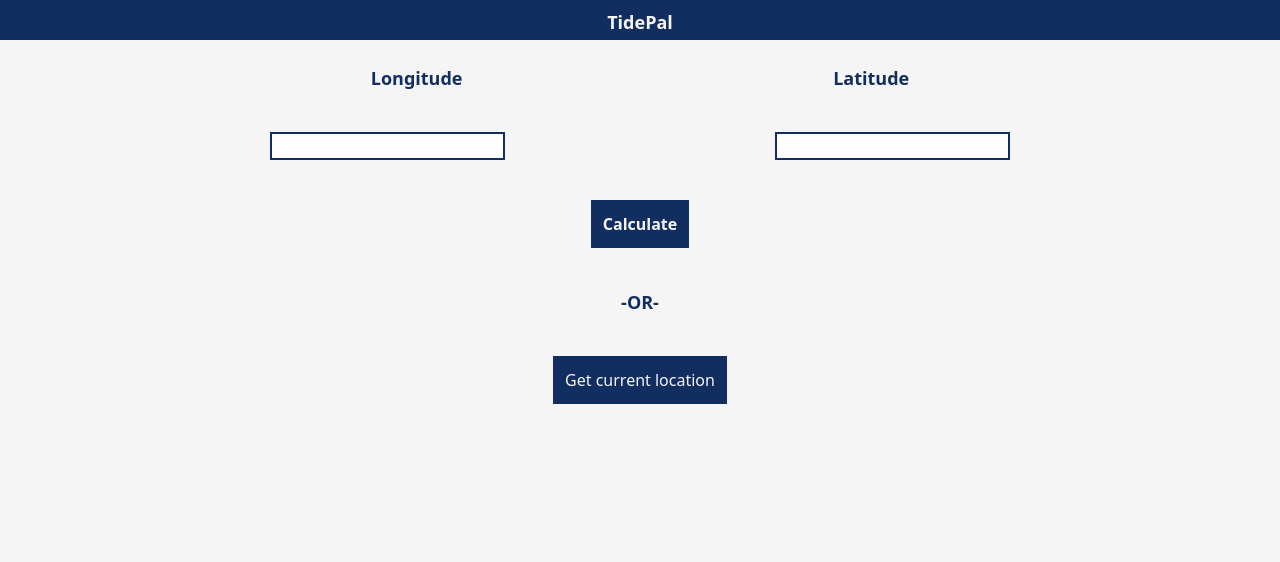
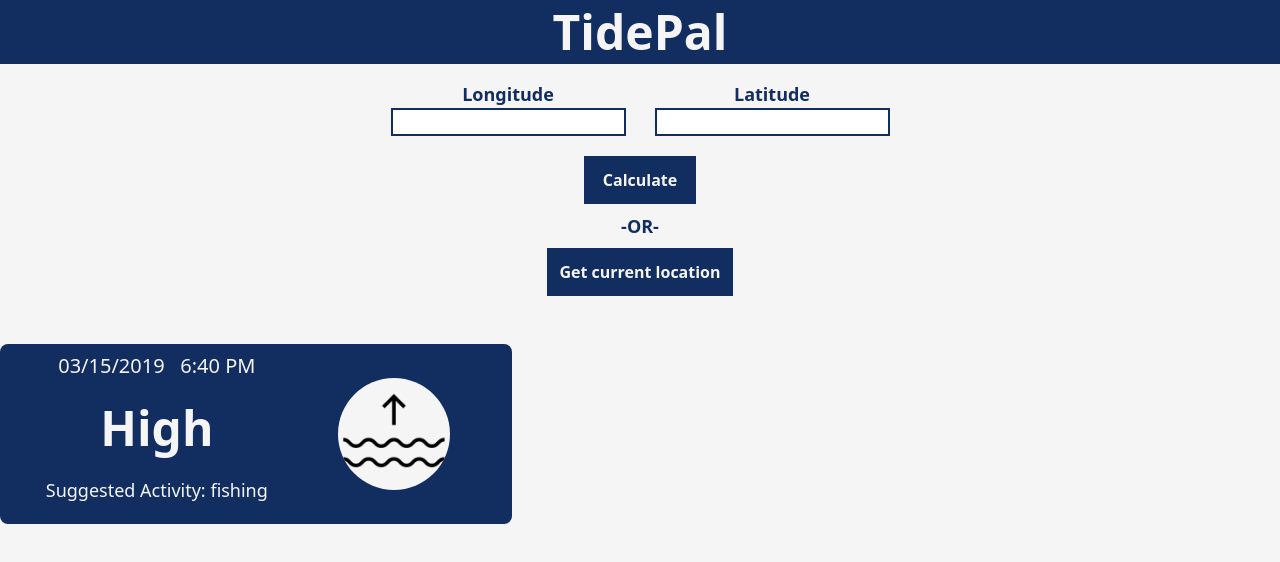
Before and after one commit to juchen3637/HackNJIT_2023, a React (Vite) app in the folder frontend/: page / in a window 1280 px wide. Shown: the top 562 px of the page. Built offline with nearby package versions, Linux system fonts and the light colour scheme.

Commit message:
reformatted component and main page

```diff
--- a/frontend/src/App.jsx
+++ b/frontend/src/App.jsx
@@ -37,29 +37,35 @@ function App() {
   }
 
   return (
-    <div className='bg-offwhite flex min-h-screen w-full'>
-      <div className="flex justify-center bg-navy fixed left-0 right-0 h-10 py-2">
-        <h1 className="text-offwhite text-lg font-bold">TidePal</h1>
-      </div>
-      <div className="flex flex-col min-h-screen w-full">
-        <div className="flex mt-16 justify-evenly">
-          <h1 className="text-navy text-lg font-bold ">Longitude</h1>
-          <h1 className="text-navy text-lg font-bold">Latitude</h1>
-        </div>
-        <div className="flex justify-evenly mt-10">
-          <input className="border-navy border-2 remove-arrow" type="number"></input>
-          <input className="border-navy border-2 remove-arrow" type="number"></input>
-        </div>
-        <div className="flex justify-center mt-10">
-          <button className="text-offwhite bg-navy p-3 font-bold">Calculate</button>
-        </div>
-        <div className="flex justify-center mt-10">
-          <h1 className="text-navy font-bold text-lg">-OR-</h1>
-        </div>
-        <div className="flex justify-center mt-10">
-          <button className="bg-navy text-offwhite p-3">Get current location</button>
+    <div className='bg-offwhite flex flex-col min-h-screen w-full'>
+      <h1 className="text-offwhite text-5xl font-bold text-center bg-navy fixed left-0 right-0 h-16 py-2">TidePal</h1>
+
+      <div className="flex mt-16 w-full">
+        <div className="flex w-full space-x-14 justify-center">
+
+          <div className="flex flex-col items-center w-52 mt-4">
+            <h1 className="text-navy text-lg font-bold ">Longitude</h1>
+            <input className="border-navy border-2" type="number" />
+          </div>
+          <div className="flex flex-col w-52 items-center mt-4">
+            <h1 className="text-navy text-lg font-bold">Latitude</h1>
+            <input className="border-navy border-2" type="number" />
+          </div>
+
         </div>
       </div>
+      <button className="text-offwhite w-28 mt-5 self-center bg-navy p-3 font-bold">Calculate</button>
+      <h1 className="text-navy mt-2 self-center font-bold text-lg">-OR-</h1>
+      <button className="bg-navy text-offwhite p-3 w-42 mt-2 mb-12 self-center font-bold">Get current location</button>
+
+        <div>
+          <DisplayInfo
+            data={info}
+            tide={highTide}
+            activity={activity}
+          />
+        </div>
+
     </div>
   )
 }
--- a/frontend/src/components/DisplayInfo.jsx
+++ b/frontend/src/components/DisplayInfo.jsx
@@ -12,14 +12,14 @@ const DisplayInfo = ({data, tide, activity}) => {
     midday = 'PM';
   }
   return (
-    <div className='flex w-[300px] p-2 text-white bg-navy rounded-lg'>
-      <div className='flex flex-2 flex-col mr-8 w-44'>
-        <div className='text-center'>{format(new Date(date), 'MM/dd/yyyy')} &nbsp; {time[0]}:{time[1]} {midday}</div>
-        <div className='text-xl font-bold my-3 text-center'>{data.type.charAt(0).toUpperCase() + data.type.slice(1)}</div>
-        <div className='text-sm mb-3 text-center'>Suggested Activity: {activity}</div>
+    <div className='flex w-2/5 p-2 text-offwhite bg-navy rounded-lg'>
+      <div className='flex flex-2 flex-col mr-8 w-3/5'>
+        <div className='text-center text-xl'>{format(new Date(date), 'MM/dd/yyyy')} &nbsp; {time[0]}:{time[1]} {midday}</div>
+        <div className='text-5xl font-bold my-6 text-center'>{data.type.charAt(0).toUpperCase() + data.type.slice(1)}</div>
+        <div className='text-lg mb-3 text-center'>Suggested Activity: {activity}</div>
       </div>
       <div className='items-center justify-center flex'>
-        <img className='flex-1 w-16 h-16 rounded-full bg-white' src={tide} alt="Tide image" />
+        <img className='flex-1 w-28 h-28 rounded-full bg-offwhite' src={tide} alt="Tide image" />
       </div>
     </div>
   )
```
